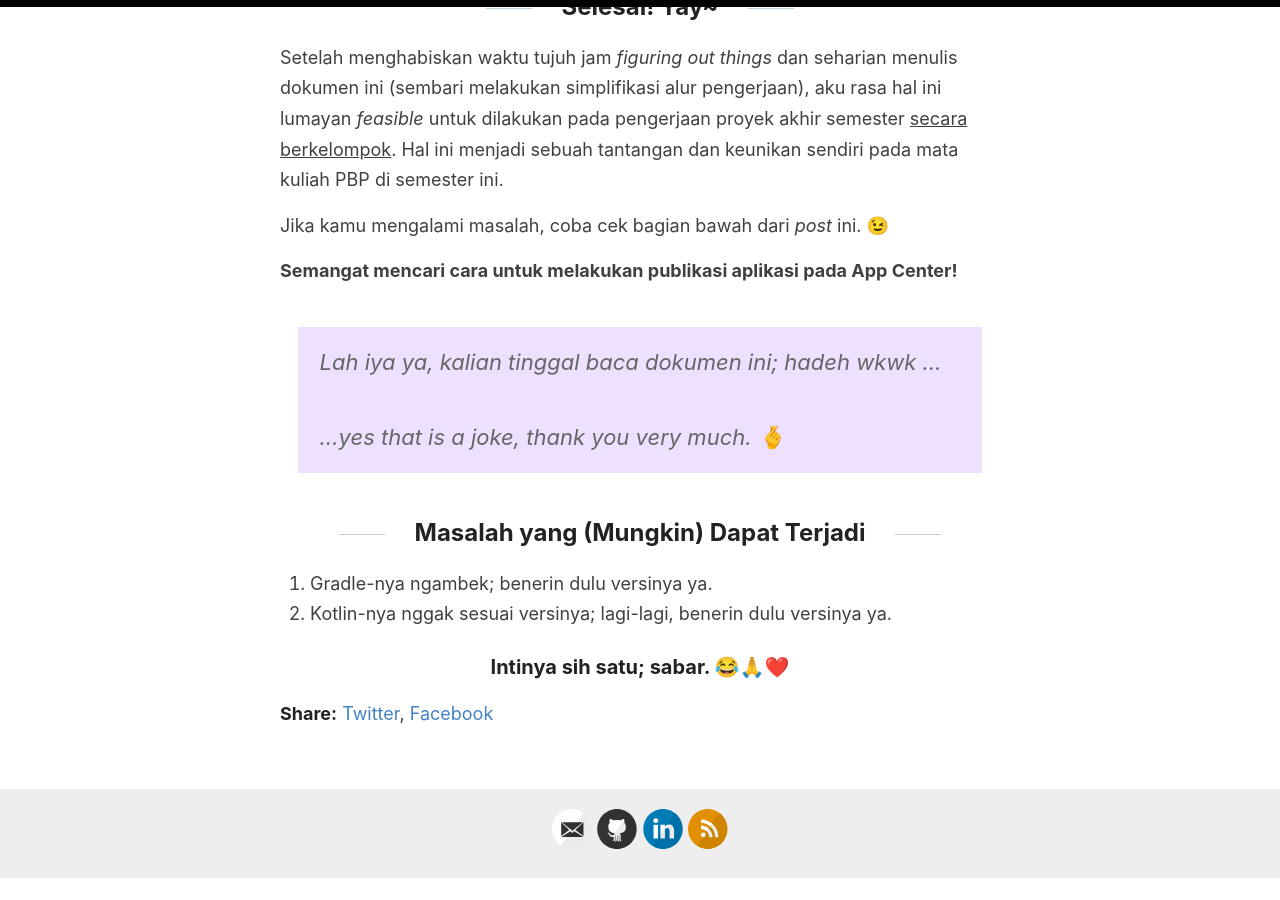
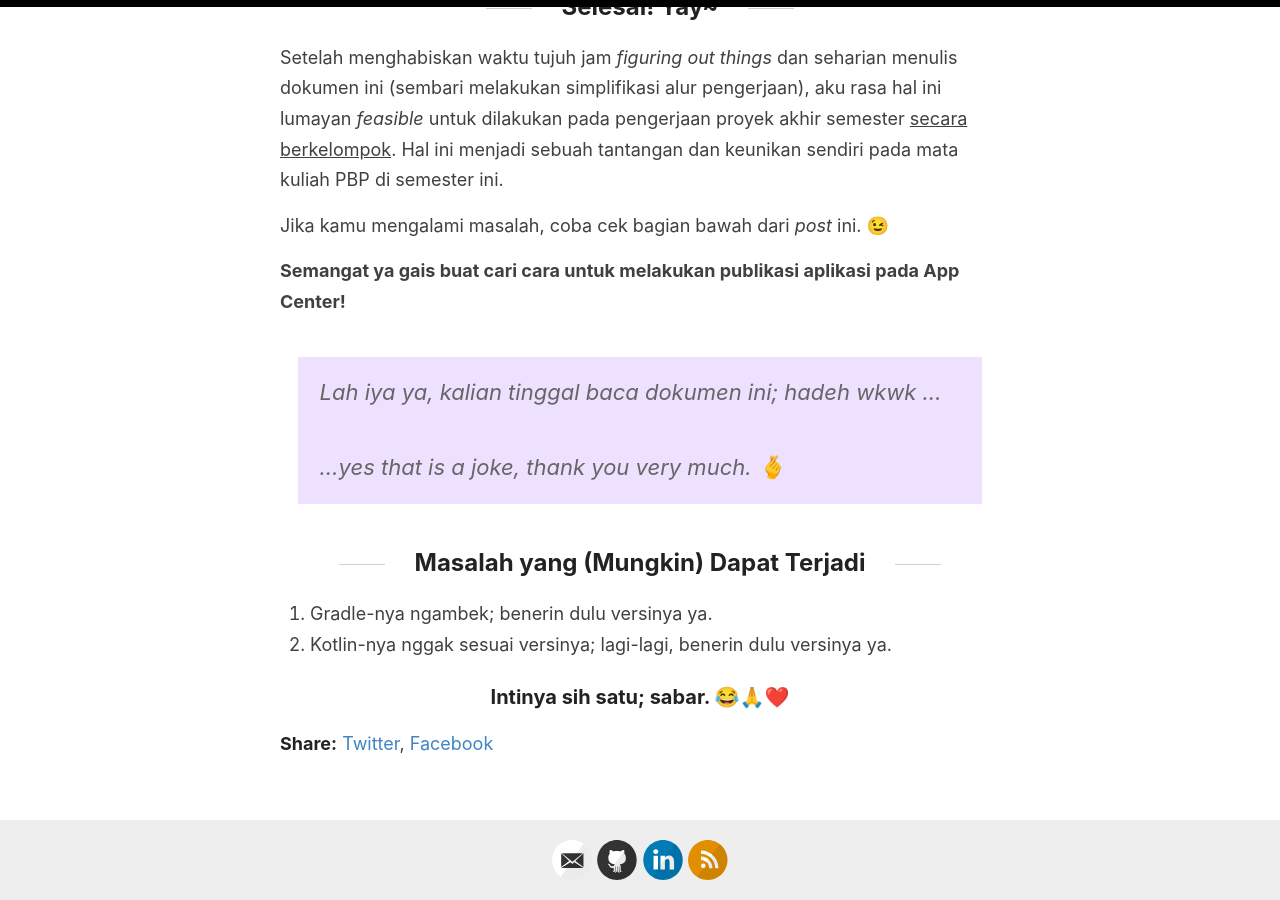
Before and after one commit to determinedguy/cecoret, a Jekyll site: the page built from _posts/2022-11-19-flutter-at-app-center.md, in a window 1280 px wide and 900 px high, scrolled down 14108 px. Built offline with Jekyll 4.4.1, drawn with Linux system fonts in a browser that asks for light colours; before the commit the page ends 14987 px from its top, so only the background shows below that.

Commit message:
fix: sentence

```diff
--- a/_posts/2022-11-19-flutter-at-app-center.md
+++ b/_posts/2022-11-19-flutter-at-app-center.md
@@ -262,7 +262,7 @@ Setelah menghabiskan waktu tujuh jam *figuring out things* dan seharian menulis
 
 Jika kamu mengalami masalah, coba cek bagian bawah dari *post* ini. 😉
 
-**Semangat mencari cara untuk melakukan publikasi aplikasi pada App Center!**
+**Semangat ya gais buat cari cara untuk melakukan publikasi aplikasi pada App Center!**
 
 > Lah iya ya, kalian tinggal baca dokumen ini; hadeh wkwk ...<br /><br /> *...yes that is a joke, thank you very much*. 🫰
 
```
